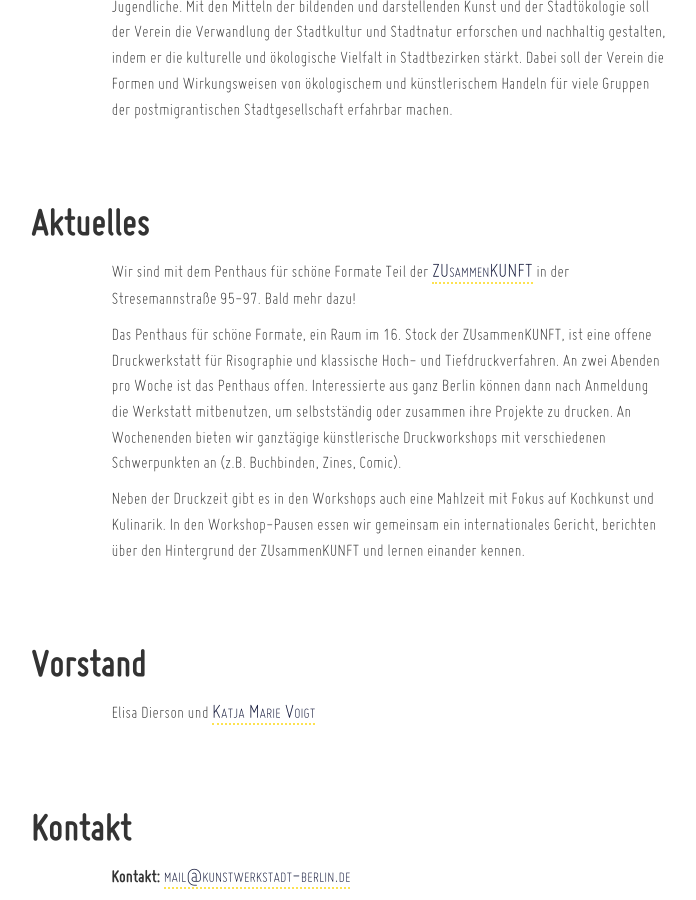
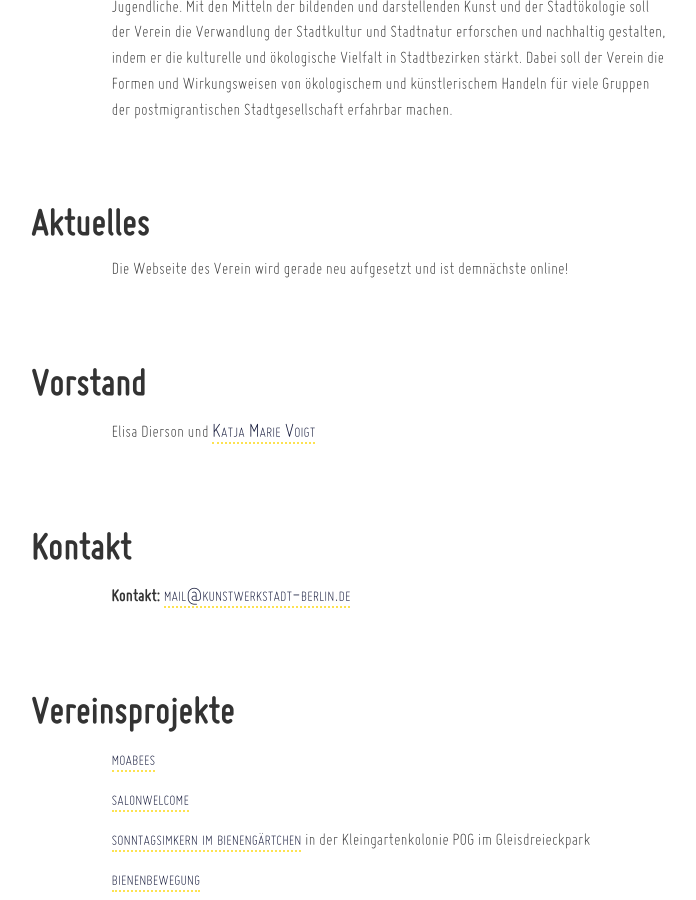
Before and after one commit to dieda/kwsb, a Jekyll site: the page built from index.html, in a window 1280 px wide and 900 px high, scrolled down 385 px. Shown: the whole window, without its empty margins (251-947 px from the left). Built offline with Jekyll 4.4.1, drawn with Linux system fonts in a browser that asks for light colours.

Commit message:
under costruction!

```diff
--- a/index.html
+++ b/index.html
@@ -16,16 +16,9 @@
 </h2>
 
 <p>
-  Wir sind mit dem Penthaus für schöne Formate Teil der <a href="https://hausderstatistik.wordpress.com/unser-modellprojekt-die-zusammenkunft-in-der-stresemannstr-95/">ZUsammenKUNFT</a> in der Stresemannstraße 95-97. Bald mehr dazu!
+  Die Webseite des Verein wird gerade neu aufgesetzt und ist demnächste online!
 </p>
 
-<p>
-Das Penthaus für schöne Formate, ein Raum im 16. Stock der ZUsammenKUNFT, ist eine offene Druckwerkstatt für Risographie und klassische Hoch- und Tiefdruckverfahren. An zwei Abenden pro Woche ist das Penthaus offen. Interessierte aus ganz Berlin können dann nach Anmeldung die Werkstatt mitbenutzen, um selbstständig oder zusammen ihre Projekte zu drucken. An Wochenenden bieten wir ganztägige künstlerische Druckworkshops mit verschiedenen Schwerpunkten an (z.B. Buchbinden, Zines, Comic).
-</p>
-
-<p>
-Neben der Druckzeit gibt es in den Workshops auch eine Mahlzeit mit Fokus auf Kochkunst und Kulinarik. In den Workshop-Pausen essen wir gemeinsam ein internationales Gericht, berichten über den Hintergrund der ZUsammenKUNFT und lernen einander kennen.
-</p>
 
 <h2 id="vorstand">
   Vorstand
```
